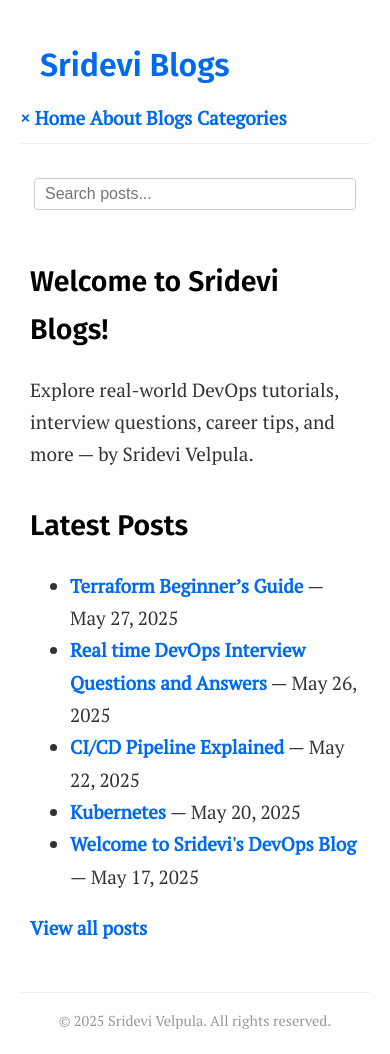
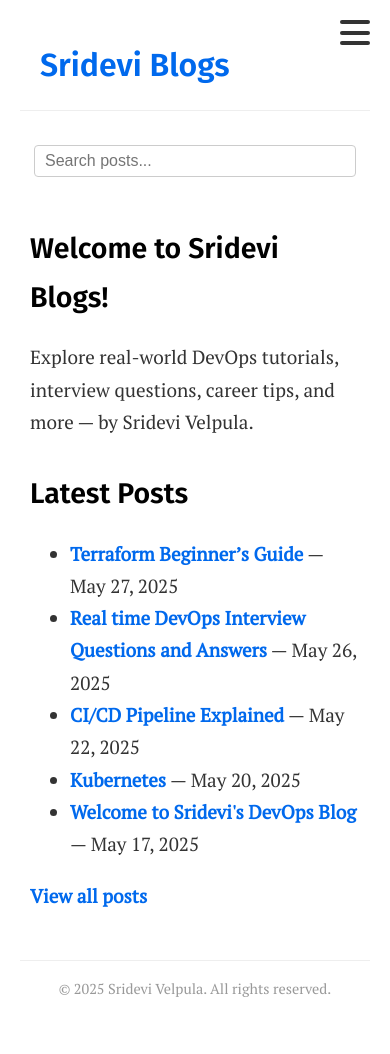
Before and after one commit to srideviblogs/srideviblogs.github.io, a Jekyll site: the page built from index.md, in a window 390 px wide and 1054 px high. Built offline with Jekyll 4.4.1, drawn with Linux system fonts in a browser that asks for light colours.

Commit message:
Update custom.css

```diff
--- a/assets/css/custom.css
+++ b/assets/css/custom.css
@@ -207,22 +207,28 @@ header.site-header {
     align-items: flex-start;
   }
 
+  /* Hide old menu toggle button if still present */
   .menu-toggle {
-    display: block;
+    display: none;
   }
 
+  /* Hide standard nav in mobile */
   .site-nav {
     display: none;
-    flex-direction: column;
-    width: 100%;
-    background: #fff;
-    padding: 1rem 0;
-    margin-top: 1rem;
-    box-shadow: 0 4px 8px rgba(0,0,0,0.05);
   }
 
-  .site-nav.active {
-    display: flex;
+  /* Mobile search bar setup */
+  .mobile-search-container {
+    display: block;
+    width: 100%;
+    text-align: center;
+    margin-bottom: 1rem;
+  }
+
+  .mobile-search-container .search-input {
+    width: 90%;
+    max-width: 300px;
+    margin: 0 auto;
   }
 
   .layout-container {
@@ -238,19 +244,64 @@ header.site-header {
   }
 
   .sidebar-right {
-    display: none; /* Hide sidebar on mobile */
+    display: none;
   }
 
-  .mobile-search-container {
-    display: block; /* Show mobile search bar */
-    width: 100%;
-    text-align: center;
-    margin-bottom: 1rem;
+  /* Hamburger styles */
+  .hamburger {
+    display: flex;
+    cursor: pointer;
+    flex-direction: column;
+    justify-content: space-between;
+    width: 30px;
+    height: 25px;
+    position: absolute;
+    top: 20px;
+    right: 20px;
+    z-index: 1001;
   }
 
-  .mobile-search-container .search-input {
-    width: 90%;
-    max-width: 300px;
-    margin: 0 auto;
+  .hamburger span {
+    display: block;
+    height: 4px;
+    background: #333;
+    border-radius: 2px;
+  }
+
+  /* Slide-in sidenav panel */
+  .sidenav {
+    height: 100%;
+    width: 0;
+    position: fixed;
+    z-index: 1000;
+    top: 0;
+    right: 0;
+    background-color: #fff;
+    overflow-x: hidden;
+    transition: 0.3s ease;
+    padding-top: 60px;
+    box-shadow: -2px 0 5px rgba(0, 0, 0, 0.5);
+  }
+
+  .sidenav a {
+    padding: 10px 30px;
+    text-decoration: none;
+    font-size: 18px;
+    color: #333;
+    display: block;
+  }
+
+  .sidenav a:hover {
+    background-color: #333;
+    color: white;
+  }
+
+  .sidenav .closebtn {
+    position: absolute;
+    top: 20px;
+    right: 25px;
+    font-size: 36px;
+    text-decoration: none;
+    color: #333;
   }
 }
```
